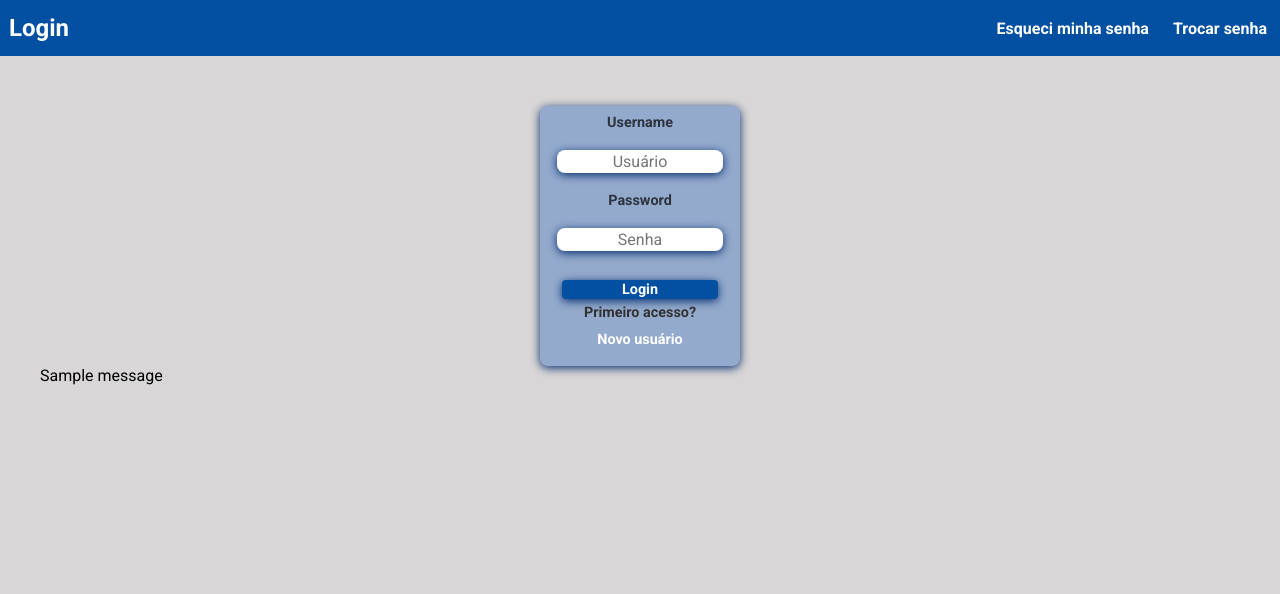
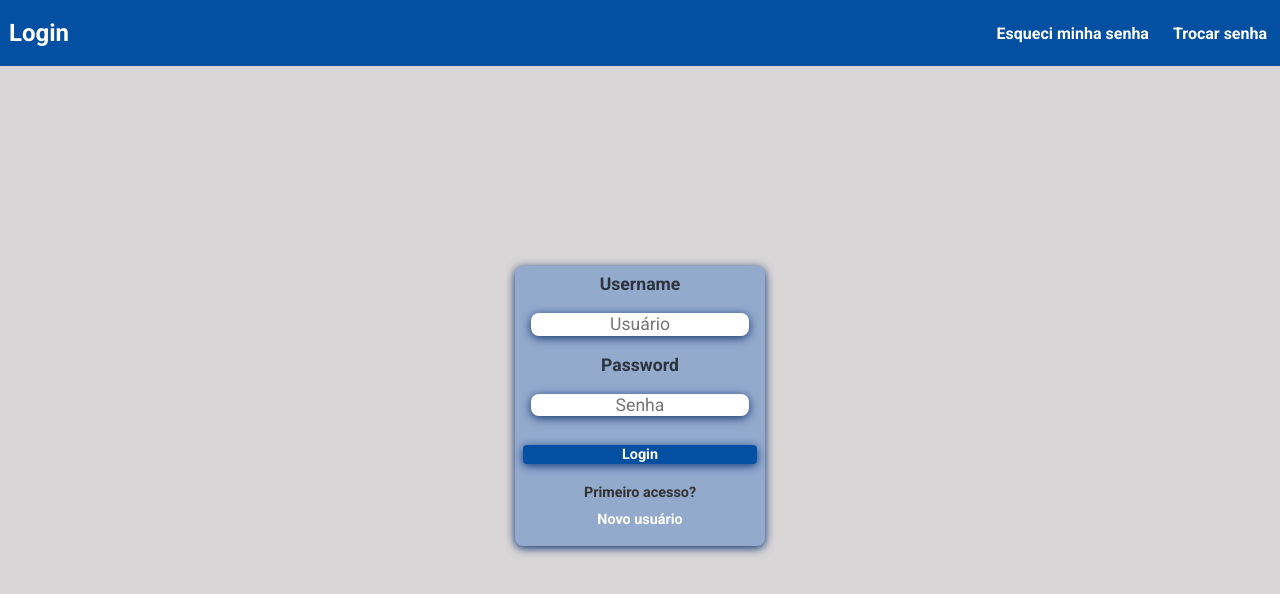
Before and after one commit to Alexgsouza39/Projeto-1, a Flask app: page /login in a window 1280 px wide. Shown: the top 594 px of the page. Run offline with Flask 3, Linux system fonts and the light colour scheme; tables that the repository leaves empty hold one stand-in row (values such as "Sample post"); one stand-in notice (Sample message) is shown.

Commit message:
atualizando

```diff
--- a/static/style.css
+++ b/static/style.css
@@ -15,7 +15,7 @@
     justify-content: space-between;
     flex-wrap: wrap;
     width: 100%;
-    height: 50px;
+    height: 60px;
 }
 
 a{
@@ -131,7 +131,7 @@ label {
     text-justify: center;
     color: rgba(0,0,0,0.7);
     font-weight: bold;
-    font-size: 0.9em;
+    font-size: 1.1em;
     font-weight: bold;
 }
 
@@ -352,9 +352,9 @@ form{
     border: none;
     border-radius: 8px;
     box-shadow: 0 2px 10px #042b6b;
-    margin-top: 50px;
-    width: 200px;
-    height: 260px;
+    margin-top: 200px;
+    width: 250px;
+    height: 280px;
 
 }
 
@@ -363,11 +363,11 @@ form{
     align-self: center;
     background: #0350a2;
     color: #ffffff;
-    width: 85%;
+    width: 100%;
     height: 25px;
     border: none;
     border-radius: 4px;
-    box-shadow: 0 2px 10px #042b6b;
+    box-shadow: 0 2px 10px #0f3a81;
     font-size: 0.9em;
     font-weight: bold;
     margin-top:10px;
@@ -390,15 +390,15 @@ form{
     flex-direction: row;
     align-self: center;
     text-align: center;
-    width: 90%;
-    height: 25px;
-    padding: 2px;
+    width: 93%;
+    height: 35px;
     border: none;
     border-radius: 8px;
-    box-shadow: 0 2px 10px #042b6b;
-    font-size: 1em;
+    box-shadow: 0 2px 10px #11346d;
+    font-size: 1.1em;
 
 }
+
 
 /*fim login e cadastro login*/
 
@@ -498,7 +498,7 @@ form{
 }
 
 .frase{
-    margin-top: 5px;
+    margin-top: 20px;
     text-align: center;
     font-size: 0.9em;
     color: #323232;
--- a/templates/login.html
+++ b/templates/login.html
@@ -41,15 +41,5 @@
         </div>
      </div>
     </form>
-
-    {% with messages = get_flashed_messages() %}
-      {% if messages %}
-        <ul>
-        {% for message in messages %}
-          <li>{{ message }}</li>
-        {% endfor %}
-        </ul>
-      {% endif %}
-    {% endwith %}
 </body>
 </html>
```
Also changed, not shown: other parts of static/style.css (+16 -16 lines), templates/change_password.html (+0 -10 lines), templates/reset_password.html (+0 -9 lines).
